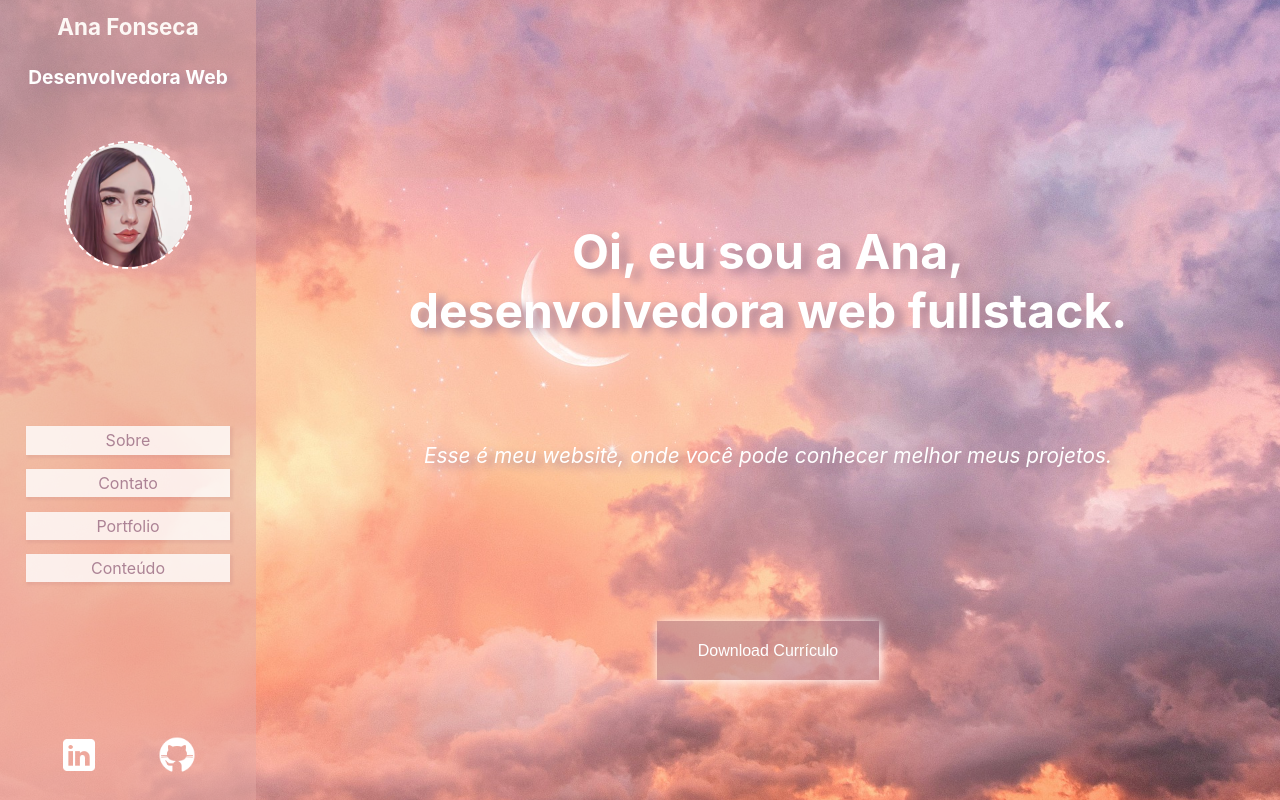
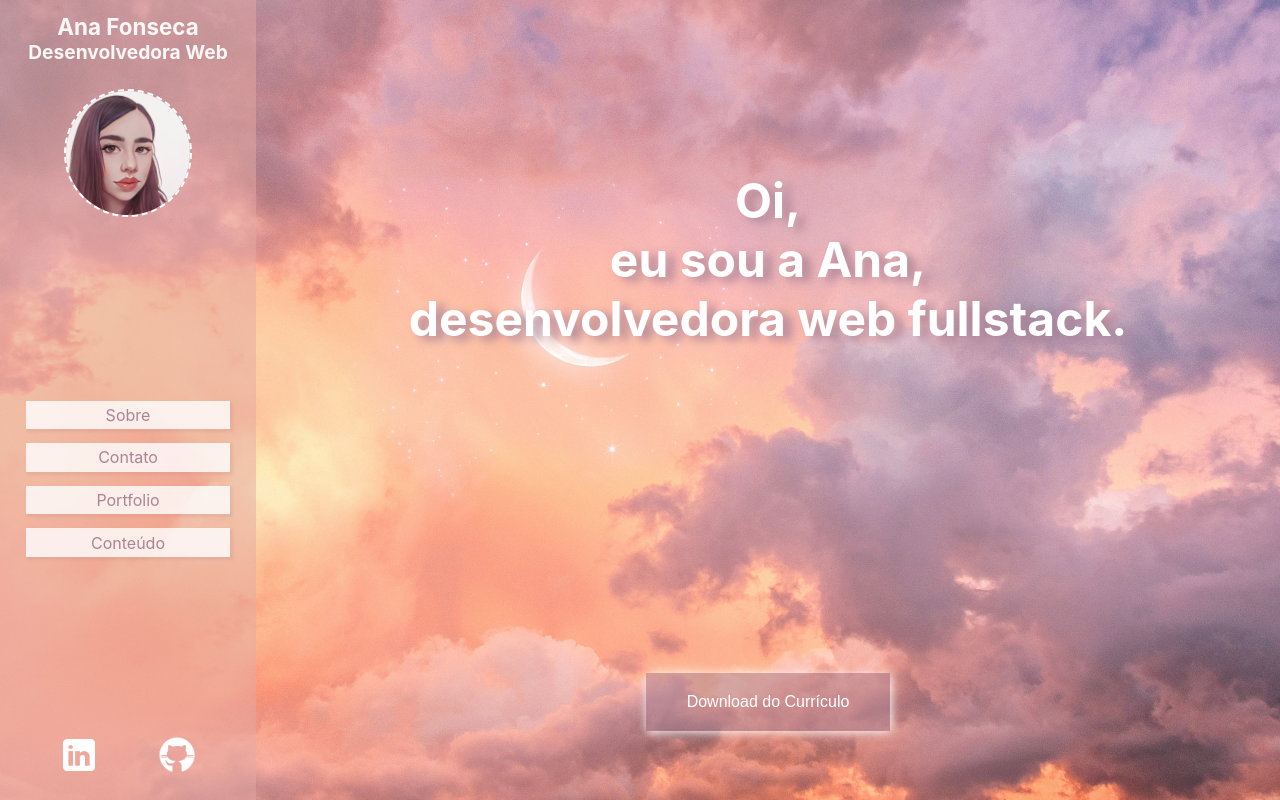
Before and after one commit to anafonck/portfolio-frontend, a React (Create React App) app: page / in a window 1280 px wide. Built offline with nearby package versions, Linux system fonts and the light colour scheme.

Commit message:
Ajustar layout page main

```diff
--- a/src/pages/main/index.js
+++ b/src/pages/main/index.js
@@ -4,9 +4,8 @@ import Button from '../../components/Button';
 const Main = () => {
     return (
         <div className="main-content">
-            <h1>Oi, eu sou a Ana, <br></br>desenvolvedora web fullstack.</h1>
-            <h2>Esse é meu website, onde você pode conhecer melhor meus projetos.</h2>
-            <Button>Download Currículo</Button>
+            <h1>Oi, <br></br>eu sou a Ana, <br></br>desenvolvedora web fullstack.</h1>
+            <Button>Download do Currículo</Button>
         </div >
     )
 }
--- a/src/pages/main/styles.css
+++ b/src/pages/main/styles.css
@@ -2,14 +2,13 @@
     display: flex;
     flex-direction: column;
     align-items: center;
-    justify-content: center;
+    justify-content: space-evenly;
     flex-wrap: wrap;
     width: 100%;
     height: 100%;
 }
 
-.main-content h1,
-h2 {
+.main-content h1 {
     text-align: center;
     color: #ffffff;
     font-size: 3rem;
@@ -17,20 +16,9 @@ h2 {
     margin: 10% 0;
 }
 
-.main-content h2 {
-    font-size: 1.3rem;
-    font-weight: 400;
-    font-style: italic;
-    margin: 0%;
-}
 
 @media (max-width: 480px) {
-
     .main-content h1 {
         font-size: 2rem;
     }
-
-    .main-content h2 {
-        font-size: 1rem;
-    }
 }
```
